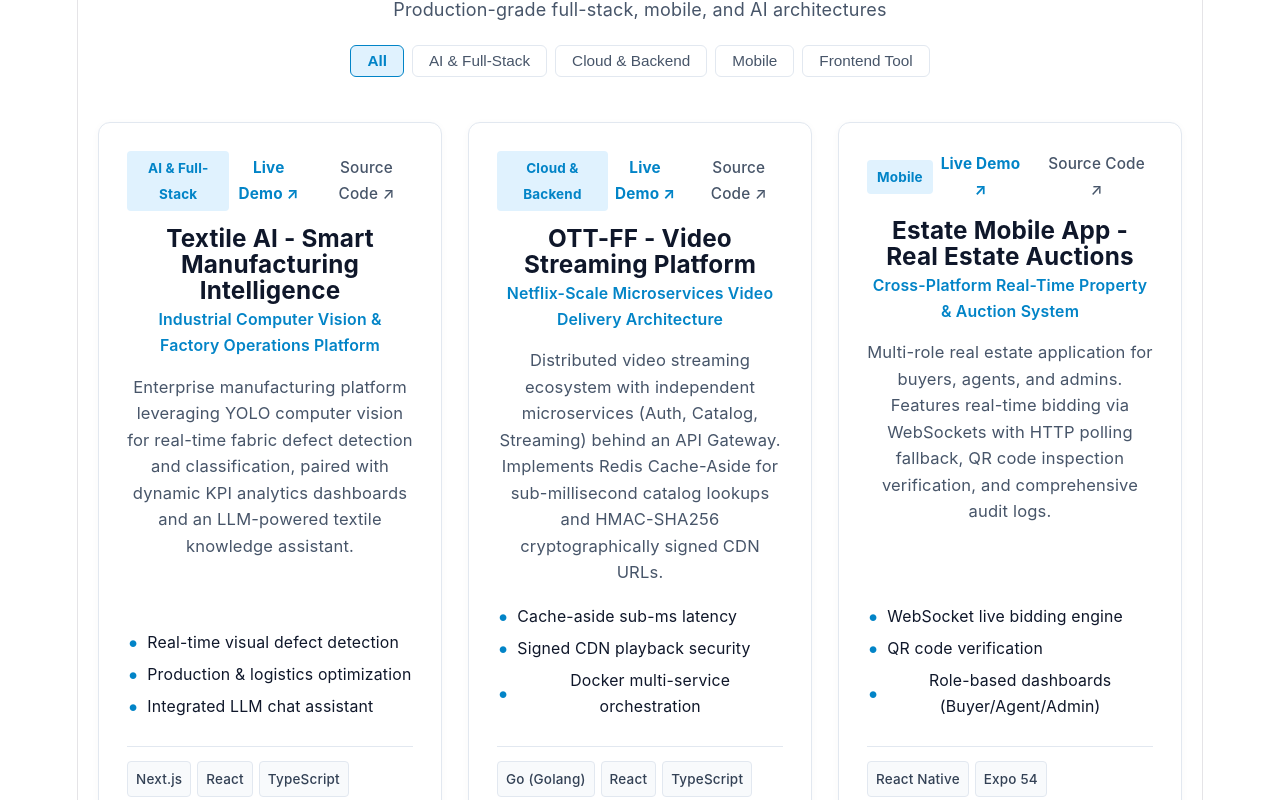
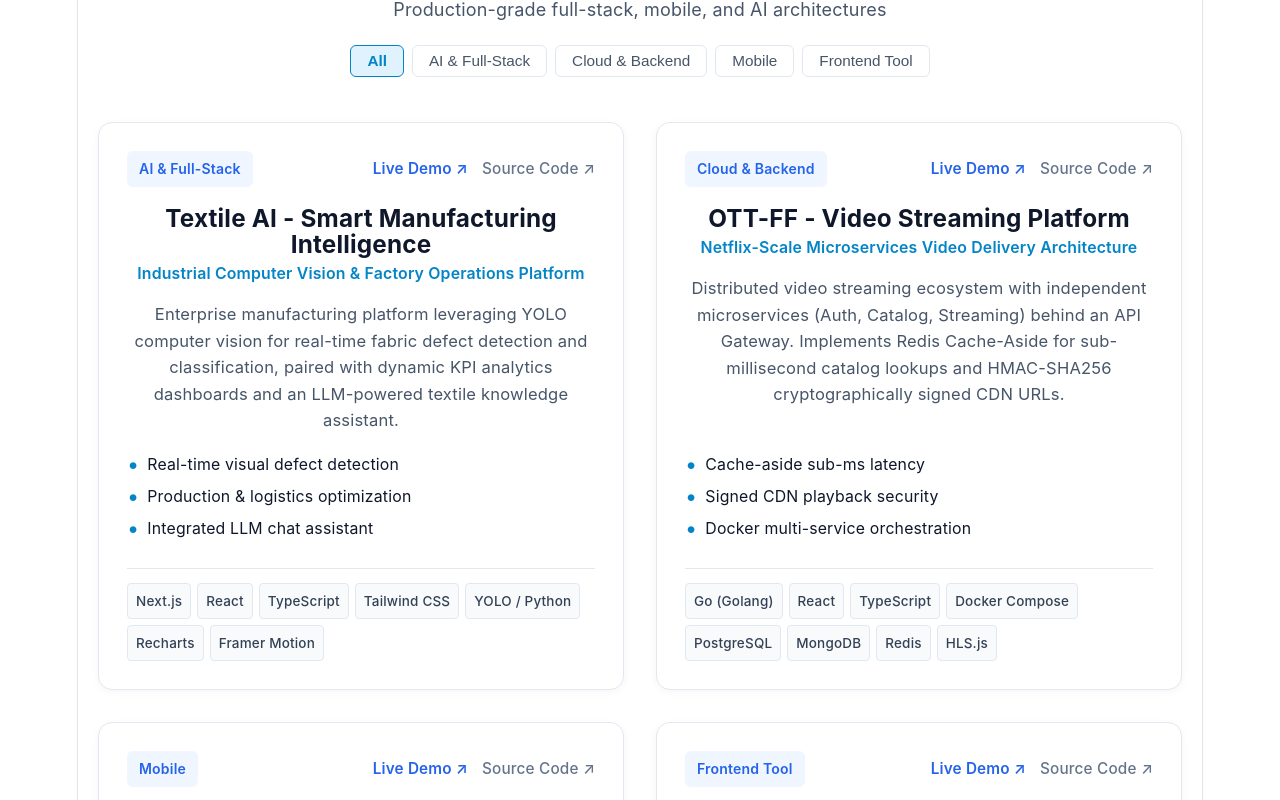
Before and after one commit to KarthiArun-droid/Portfolio, a React app: page / in a window 1280 px wide. Shown: the part 840-1640 px from the top of the page. Built offline with nearby package versions, Linux system fonts and the light colour scheme; the HTML template or start-up script is replaced by a standard one.

Commit message:
Update project card styles for clean alignment

```diff
--- a/Portfolio.jsx
+++ b/Portfolio.jsx
@@ -225,13 +225,56 @@ const styles = {
     filterRow: { display: 'flex', justifyContent: 'center', gap: '8px', marginTop: '22px', flexWrap: 'wrap' },
     filterBtn: { background: '#ffffff', border: `1px solid ${theme.border}`, color: theme.textSub, padding: '6px 16px', borderRadius: '6px', cursor: 'pointer', fontSize: '0.85rem', fontWeight: '500' },
     filterBtnActive: { background: theme.accentLight, border: `1px solid ${theme.accent}`, color: theme.accent, fontWeight: '700', padding: '6px 16px', borderRadius: '6px', cursor: 'pointer', fontSize: '0.85rem' },
-    grid: { display: 'grid', gridTemplateColumns: 'repeat(auto-fit, minmax(340px, 1fr))', gap: '26px' },
-    projectCard: { backgroundColor: theme.cardBg, border: `1px solid ${theme.border}`, borderRadius: '12px', padding: '28px', display: 'flex', flexDirection: 'column', boxShadow: '0 2px 8px rgba(0,0,0,0.03)' },
-    cardHeader: { display: 'flex', justifyContent: 'space-between', alignItems: 'center', marginBottom: '14px' },
-    categoryBadge: { fontSize: '0.75rem', color: theme.accent, background: theme.accentLight, padding: '4px 10px', borderRadius: '4px', fontWeight: '700' },
-    cardActions: { display: 'flex', gap: '12px', alignItems: 'center' },
-    iconLink: { color: theme.textSub, textDecoration: 'none', fontSize: '0.85rem', fontWeight: '500' },
-    iconLinkPrimary: { color: theme.accent, textDecoration: 'none', fontSize: '0.85rem', fontWeight: '700' },
+    grid: {
+        display: 'grid',
+        gridTemplateColumns: 'repeat(auto-fit, minmax(380px, 1fr))',
+        gap: '32px',
+        alignItems: 'stretch'
+    },
+    projectCard: {
+        backgroundColor: '#FFFFFF',
+        border: '1px solid #E2E8F0',
+        borderRadius: '14px',
+        padding: '28px',
+        display: 'flex',
+        flexDirection: 'column',
+        justifyContent: 'space-between',
+        boxShadow: '0 2px 8px rgba(0, 0, 0, 0.04)'
+    },
+    cardHeader: {
+        display: 'flex',
+        justifyContent: 'space-between',
+        alignItems: 'center',
+        marginBottom: '18px',
+        gap: '12px'
+    },
+    categoryBadge: {
+        fontSize: '0.78rem',
+        color: '#2563EB',
+        background: '#EFF6FF',
+        padding: '5px 12px',
+        borderRadius: '6px',
+        fontWeight: '600',
+        whiteSpace: 'nowrap'
+    },
+    cardActions: {
+        display: 'flex',
+        gap: '14px',
+        alignItems: 'center',
+        whiteSpace: 'nowrap'
+    },
+    iconLink: {
+        color: '#64748B',
+        textDecoration: 'none',
+        fontSize: '0.85rem',
+        fontWeight: '500'
+    },
+    iconLinkPrimary: {
+        color: '#2563EB',
+        textDecoration: 'none',
+        fontSize: '0.85rem',
+        fontWeight: '600'
+    },
     projectTitle: { fontSize: '1.35rem', fontWeight: '700', color: theme.textMain, margin: '0 0 4px 0' },
     projectTagline: { fontSize: '0.88rem', color: theme.accent, marginBottom: '14px', fontWeight: '600' },
     projectDesc: { fontSize: '0.92rem', color: theme.textSub, lineHeight: '1.6', marginBottom: '18px', flexGrow: 1 },
```
